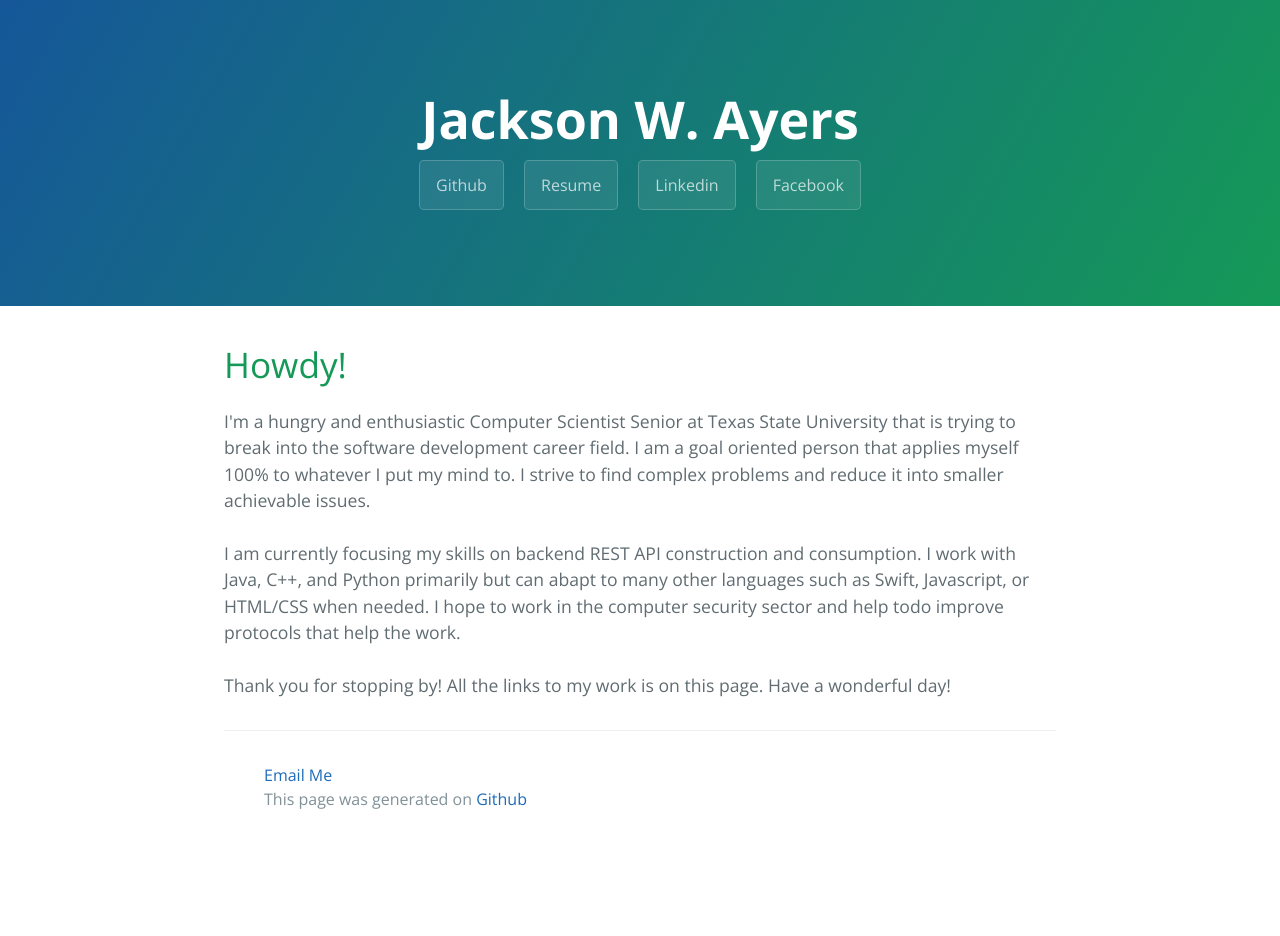
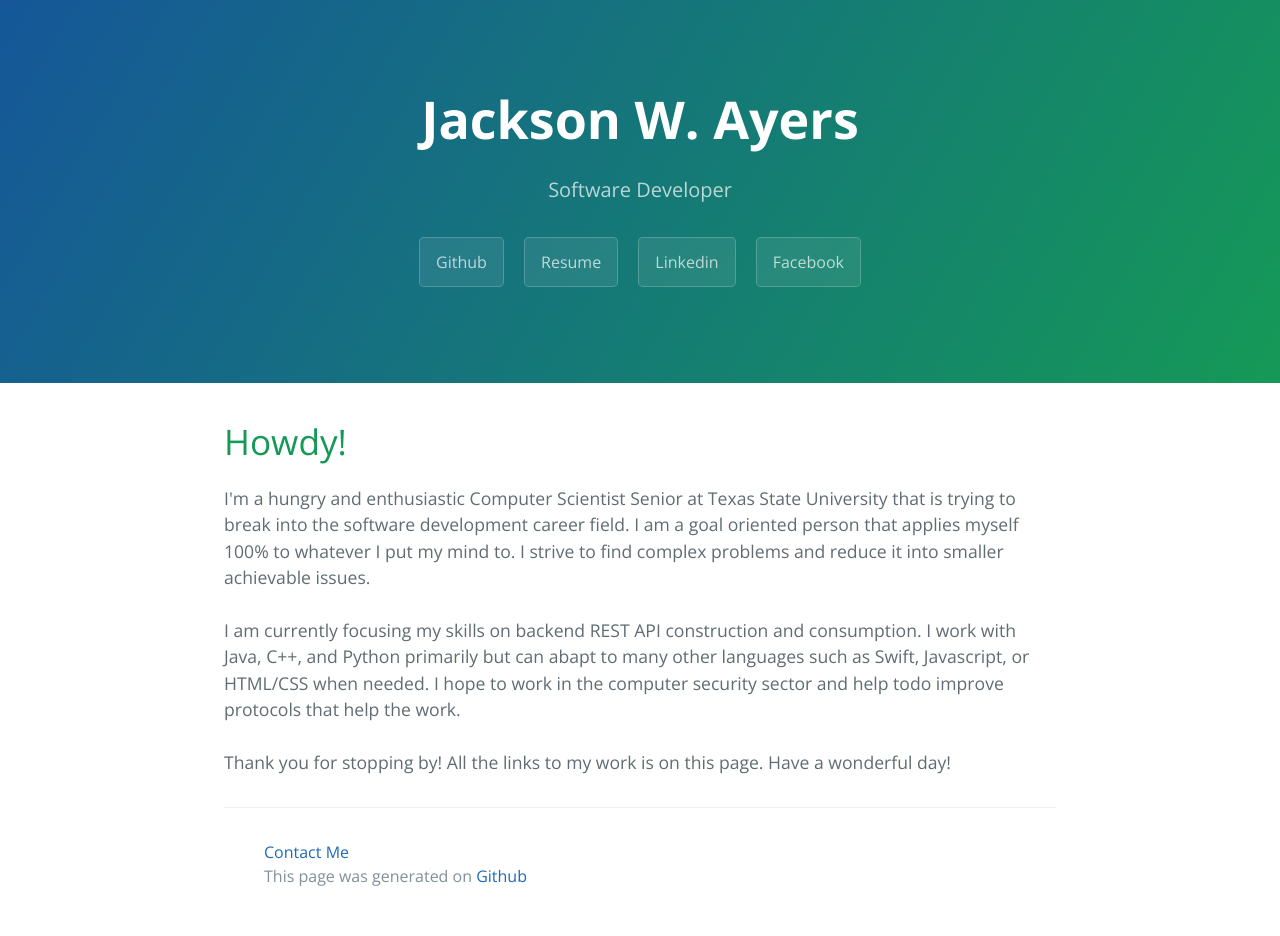
Before and after one commit to ayerswj/ayerswj.github.io, a Jekyll site: the page built from index.html, in a window 1280 px wide. Built offline with Jekyll 4.4.1, drawn with Linux system fonts in a browser that asks for light colours; before the commit the page ends 900 px from its top, so only the background shows below that.

Commit message:
added description

```diff
--- a/_layouts/default.html
+++ b/_layouts/default.html
@@ -23,6 +23,7 @@
   <body>
     <header class="page-header" role="banner">
       <h1 class="project-name">{{ page.title | default: site.title | default: site.github.repository_name }}</h1>
+      <h2 class="project-tagline">{{ page.description | default: site.description | default: site.github.project_tagline }}</h2>
       {% if site.github.is_project_page %}
         <a href="{{ site.github.repository_url }}" class="btn">View on GitHub</a>
       {% endif %}
@@ -43,7 +44,7 @@
           <span class="site-footer-owner"><a href="{{ site.github.repository_url }}">{{ site.github.repository_name }}</a> is maintained by <a href="{{ site.github.owner_url }}">{{ site.github.owner_name }}</a>.</span>
         {% endif %}
         <ul>
-        <span class="site-footer-contact"><a href="ayerswjackson@gmail.com">Email Me</a></span><br>
+        <span class="site-footer-contact"><a href="ayerswjackson@gmail.com">Contact Me</a></span><br>
         <span class="site-footer-credits">This page was generated on <a href="https://github.com/ayerswj">Github</a></span>
         </ul>
       </footer>
```
